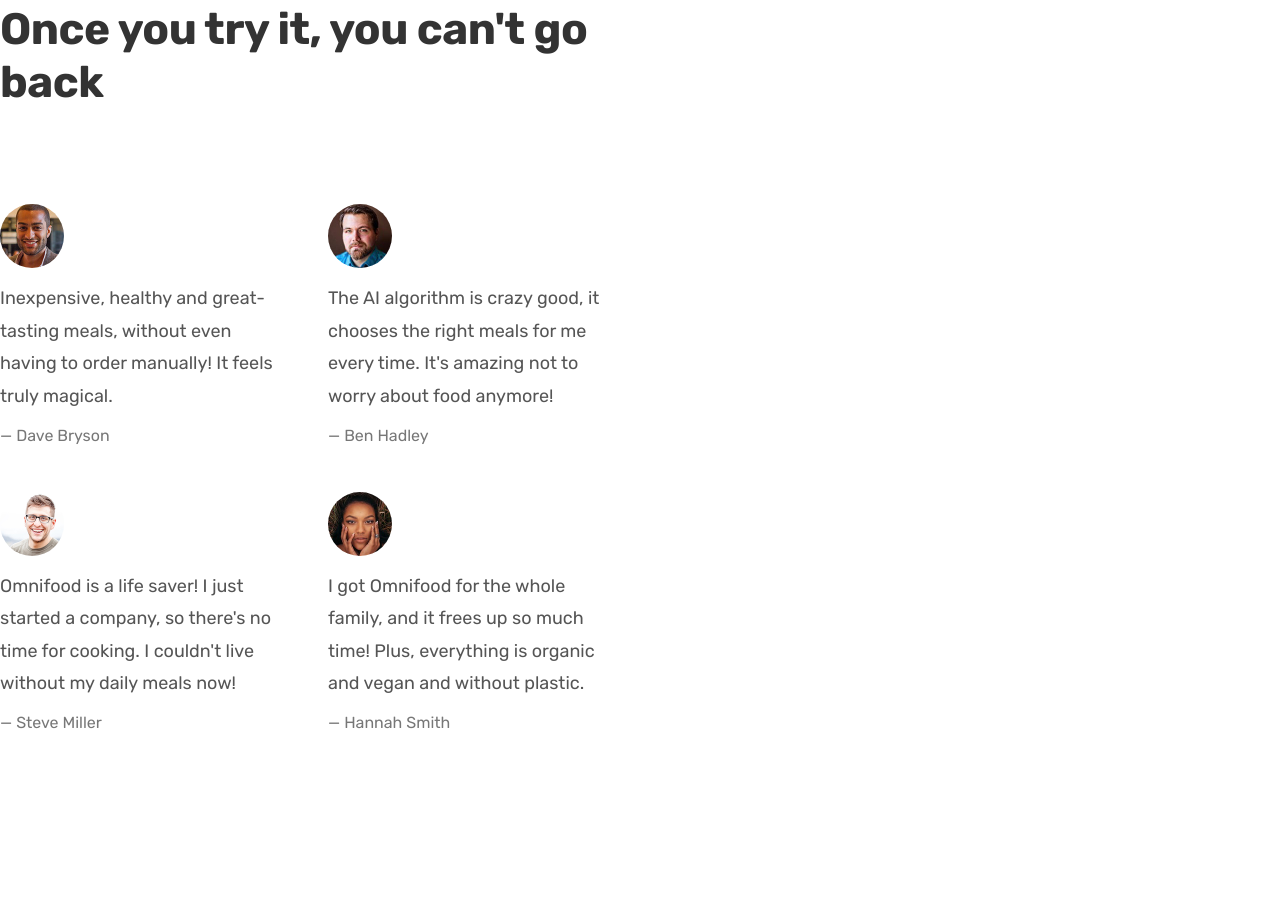
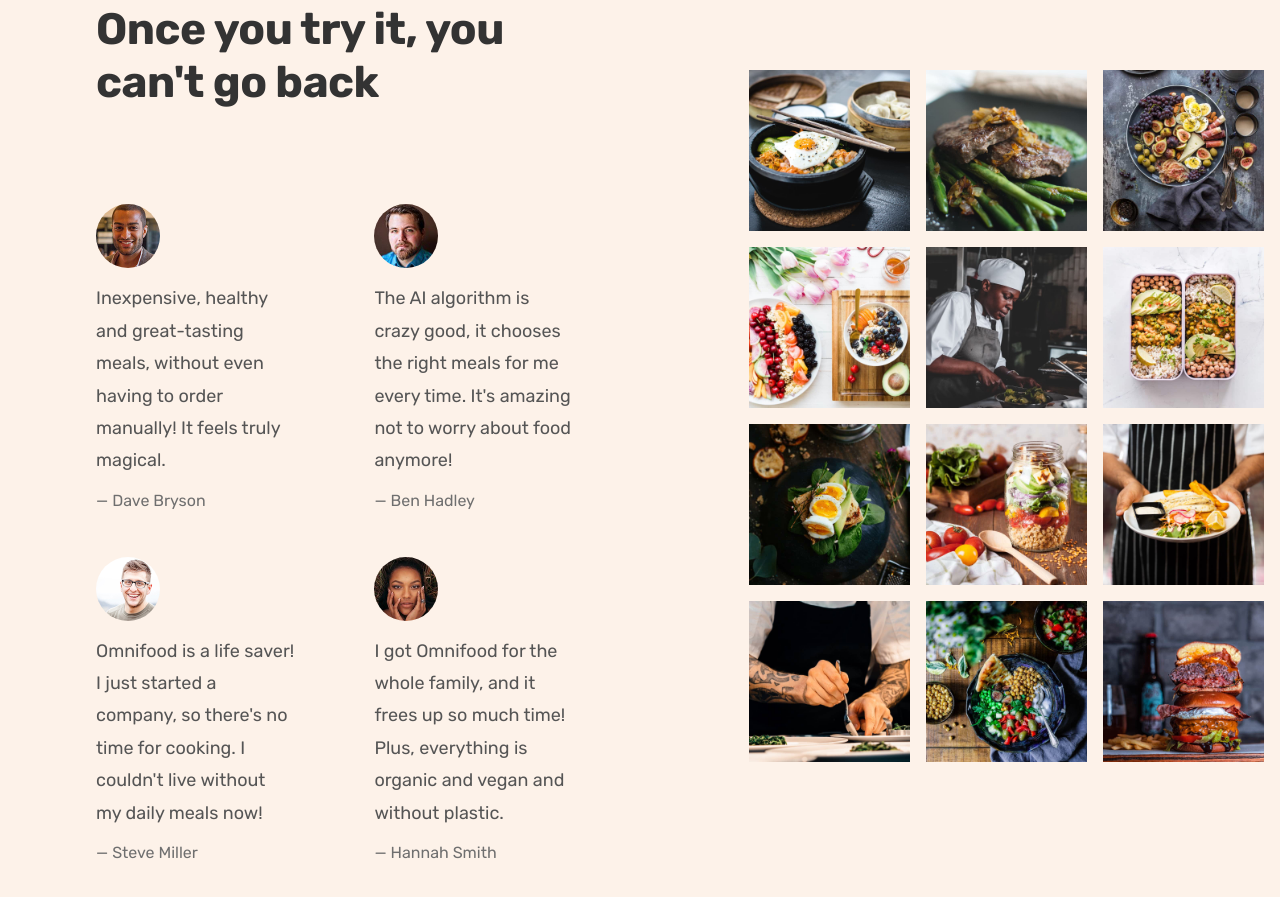
Before and after one commit to OZT92/Omnifood, a plain HTML site: page index.html in a window 1280 px wide. Shown: the part 3686-4583 px from the top of the page. Before the commit the page ends 4513 px from the top, so only its background shows below. Drawn offline with nearby package versions, Linux system fonts and the light colour scheme.

Commit message:
added gallery section

```diff
--- a/css/general.css
+++ b/css/general.css
@@ -36,9 +36,10 @@ Paragraph default: 1.6
 #94d82d
 #ffd43b
 - Grays:
+#333
+#555
 #888
-#555
-#333
+#6f6f6f (lightest gray allowed on #fdf2e9)
 #ddd
 -----------------------------------------------------------------------------
 -----------------------------------------------------------------------------
--- a/css/style.css
+++ b/css/style.css
@@ -320,13 +320,21 @@
 /***************************************/
 
 .section-testimonials {
-  padding: 9.6rem 0;
+  background-color: #fdf2e9;
+  display: grid;
+  grid-template-columns: 55fr 45fr;
+  align-items: center;
+}
+
+.testimonials-container {
+  padding: 9.6rem;
 }
 
 .testimonials {
   display: grid;
-  grid-template-columns: 1fr 1fr;
-  gap: 4.8rem;
+  grid-template-columns: repeat(2, 1fr);
+  row-gap: 4.8rem;
+  column-gap: 8rem;
 }
 
 .testimonial-img {
@@ -343,5 +351,26 @@
 
 .testimonial-name {
   font-size: 1.6rem;
-  color: #777;
+  color: #6f6f6f;
 }
+
+.gallery {
+  display: grid;
+  grid-template-columns: repeat(3, 1fr);
+  gap: 1.6rem;
+  padding: 1.6rem;
+}
+
+.gallery-item {
+  overflow: hidden;
+}
+
+.gallery-item img {
+  display: block;
+  width: 100%;
+  transition: all 0.4s;
+}
+
+.gallery-item img:hover {
+  transform: scale(1.1);
+}
--- a/index.html
+++ b/index.html
@@ -303,12 +303,12 @@
       </section>
 
       <section class="section-testimonials grid grid--2-cols">
-        <div class="testimonial-container">
+        <div class="testimonials-container">
           <span class="subheading">Testimonials</span>
           <h2 class="heading-secondary">Once you try it, you can't go back</h2>
 
           <div class="testimonials">
-            <figure class="testimonia">
+            <figure class="testimonial">
               <img
                 class="testimonial-img"
                 alt="Photo of customer Dave Bryson"
@@ -321,7 +321,7 @@
               <p class="testimonial-name">&mdash; Dave Bryson</p>
             </figure>
 
-            <figure class="testimonia">
+            <figure class="testimonial">
               <img
                 class="testimonial-img"
                 alt="Photo of customer Ben Hadley"
@@ -334,7 +334,7 @@
               <p class="testimonial-name">&mdash; Ben Hadley</p>
             </figure>
 
-            <figure class="testimonia">
+            <figure class="testimonial">
               <img
                 class="testimonial-img"
                 alt="Photo of customer Steve Miller"
@@ -347,7 +347,7 @@
               <p class="testimonial-name">&mdash; Steve Miller</p>
             </figure>
 
-            <figure class="testimonia">
+            <figure class="testimonial">
               <img
                 class="testimonial-img"
                 alt="Photo of customer Hannah Smith"
@@ -361,7 +361,138 @@
             </figure>
           </div>
         </div>
-        <div class="gallery">Gallery</div>
+        <div class="gallery">
+
+        <figure class="gallery-item">
+          <img
+            src="./img/gallery/gallery-1.jpg"
+            alt="Photo of beautifully aranged food"
+          />
+          <!-- <figcaption>Caption</figcaption> -->
+        </figure>
+
+      </figure>
+
+
+
+  <figure class="gallery-item">
+    <img
+      src="./img/gallery/gallery-2.jpg"
+      alt="Photo of beautifully aranged food"
+    />
+  </figure>
+
+</figure>
+
+
+
+<figure class="gallery-item">
+<img
+src="./img/gallery/gallery-3.jpg"
+alt="Photo of beautifully aranged food"
+/>
+</figure>
+
+</figure>
+
+
+
+<figure class="gallery-item">
+<img
+src="./img/gallery/gallery-4.jpg"
+alt="Photo of beautifully aranged food"
+/>
+</figure>
+
+</figure>
+
+
+
+<figure class="gallery-item">
+<img
+src="./img/gallery/gallery-5.jpg"
+alt="Photo of beautifully aranged food"
+/>
+</figure>
+
+</figure>
+
+
+
+<figure class="gallery-item">
+<img
+src="./img/gallery/gallery-6.jpg"
+alt="Photo of beautifully aranged food"
+/>
+</figure>
+
+</figure>
+
+
+
+<figure class="gallery-item">
+<img
+src="./img/gallery/gallery-7.jpg"
+alt="Photo of beautifully aranged food"
+/>
+</figure>
+
+</figure>
+
+
+
+<figure class="gallery-item">
+<img
+src="./img/gallery/gallery-8.jpg"
+alt="Photo of beautifully aranged food"
+/>
+</figure>
+
+</figure>
+
+
+
+<figure class="gallery-item">
+<img
+src="./img/gallery/gallery-9.jpg"
+alt="Photo of beautifully aranged food"
+/>
+</figure>
+
+</figure>
+
+
+
+<figure class="gallery-item">
+<img
+src="./img/gallery/gallery-10.jpg"
+alt="Photo of beautifully aranged food"
+/>
+</figure>
+
+</figure>
+
+
+
+<figure class="gallery-item">
+<img
+src="./img/gallery/gallery-11.jpg"
+alt="Photo of beautifully aranged food"
+/>
+</figure>
+
+</figure>
+
+
+
+<figure class="gallery-item">
+<img
+src="./img/gallery/gallery-12.jpg"
+alt="Photo of beautifully aranged food"
+/>
+</figure>
+</div>
+
       </section>
     </main>
   </body>
```
